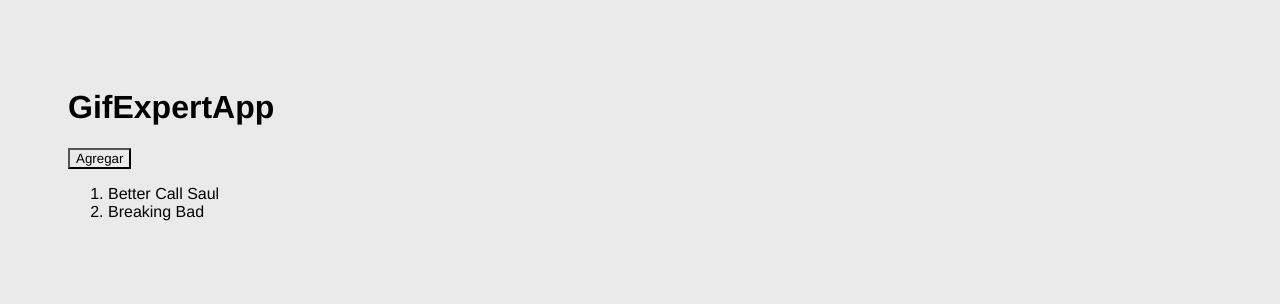
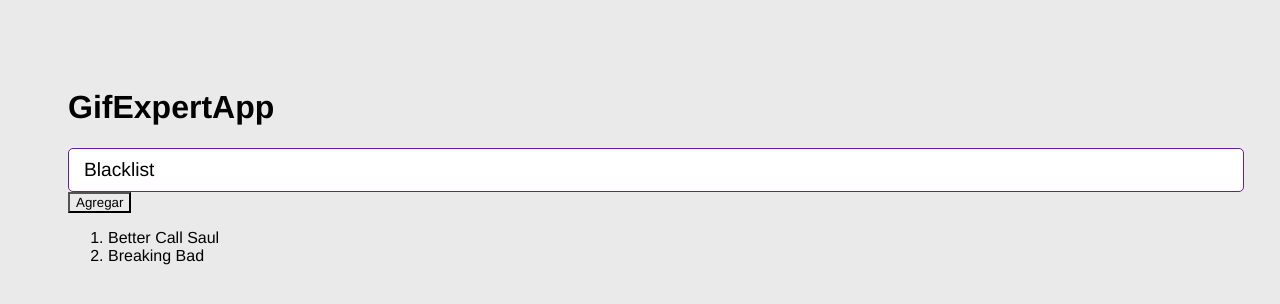
Before and after one commit to nicolasquinn/gifexpertapp-react, a React (Vite) app: page / in a window 1280 px wide. Shown: the top 304 px of the page. Built offline with nearby package versions, Linux system fonts and the light colour scheme.

Commit message:
Class 76 - AddCategory component

```diff
--- /dev/null
+++ b/src/AddCategory.jsx
@@ -0,0 +1,26 @@
+import { useState } from "react"
+
+export const AddCategory = () => {
+
+  const [ inputValue, setInputValue ] = useState('Blacklist');
+
+  const onInputChange = ({ target }) => {
+    setInputValue( target.value );
+  }
+
+  const onFormSubmit = (e) => {
+    e.preventDefault();
+    console.log(inputValue);
+  }
+
+  return (
+    <form onSubmit={ onFormSubmit }>
+      <input
+        type="text"
+        placeholder="Search GIFs"
+        value={ inputValue }
+        onChange={ onInputChange }
+      />
+    </form>
+  )
+}
--- a/src/GifExpertApp.jsx
+++ b/src/GifExpertApp.jsx
@@ -1,4 +1,5 @@
 import { useState } from "react"
+import { AddCategory } from "./AddCategory";
 
 export const GifExpertApp = () => {
 
@@ -11,7 +12,11 @@
   return (
     <>
         <h1>GifExpertApp</h1>
+
+        <AddCategory />
+
         <button onClick={ onAddCategory }> Agregar </button>
+
         <ol>
         {
             categories.map( category => {
```
